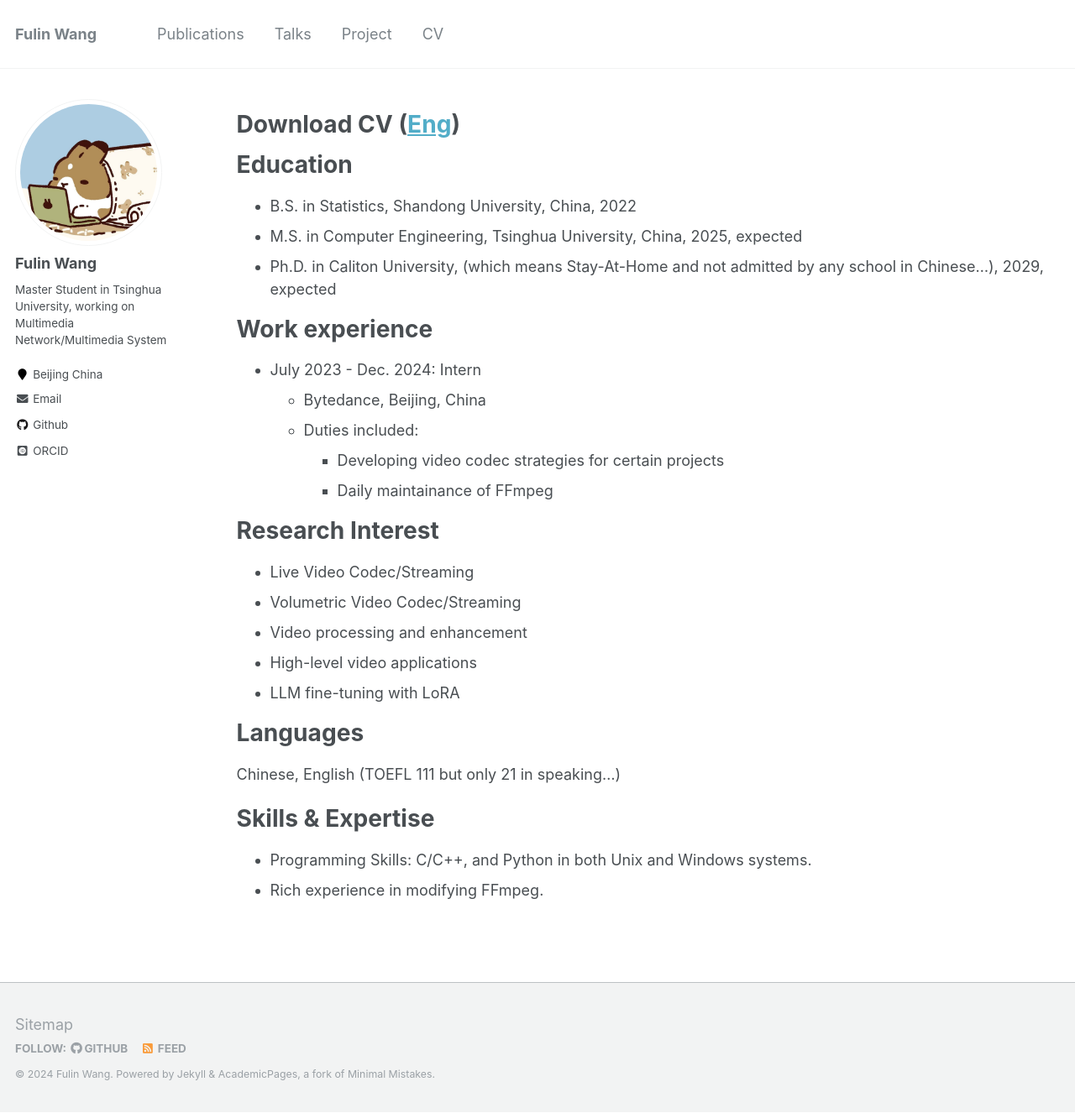
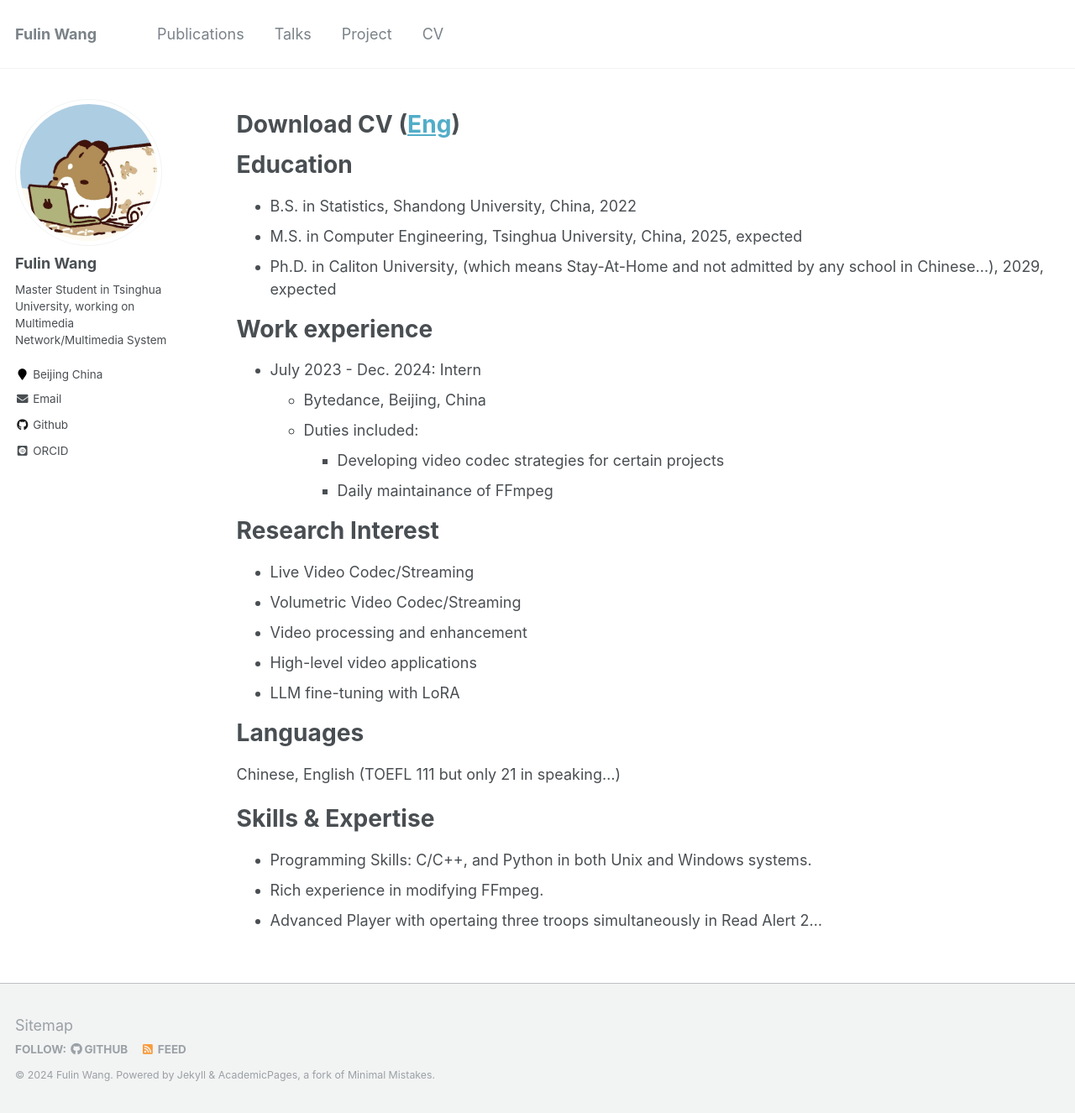
Before and after one commit to Wanghaha2333/Wanghaha2333.github.io, a Jekyll site: the page built from _pages/cv.md, in a window 1280 px wide and 1326 px high. Shown: the whole window at 84% size. Built offline with Jekyll 4.4.1, drawn with Linux system fonts in a browser that asks for light colours; some web fonts are replaced.

Commit message:
Update cv.md

```diff
--- a/_pages/cv.md
+++ b/_pages/cv.md
@@ -42,3 +42,4 @@ Skills & Expertise
 ======
 * Programming Skills: C/C++, and Python in both Unix and Windows systems.
 * Rich experience in modifying FFmpeg.
+* Advanced Player with opertaing three troops simultaneously in Read Alert 2...
```
